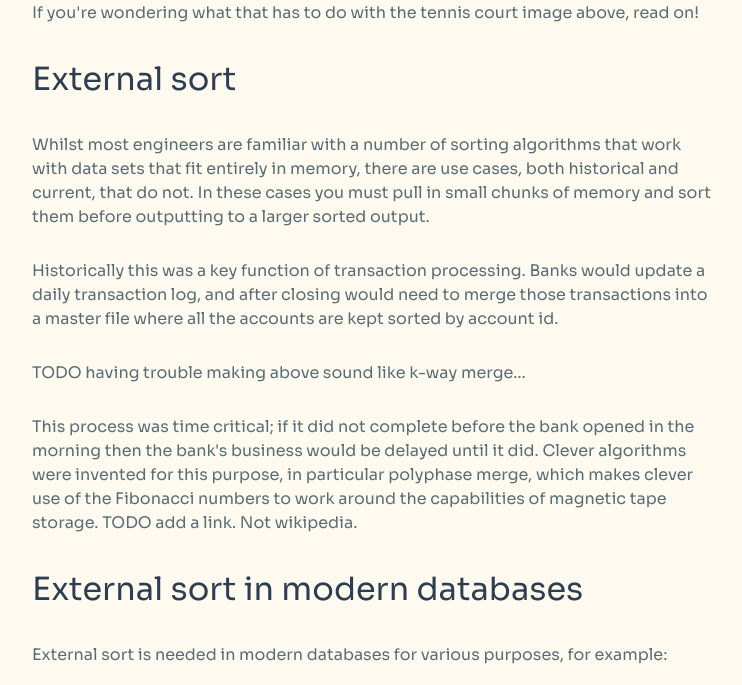
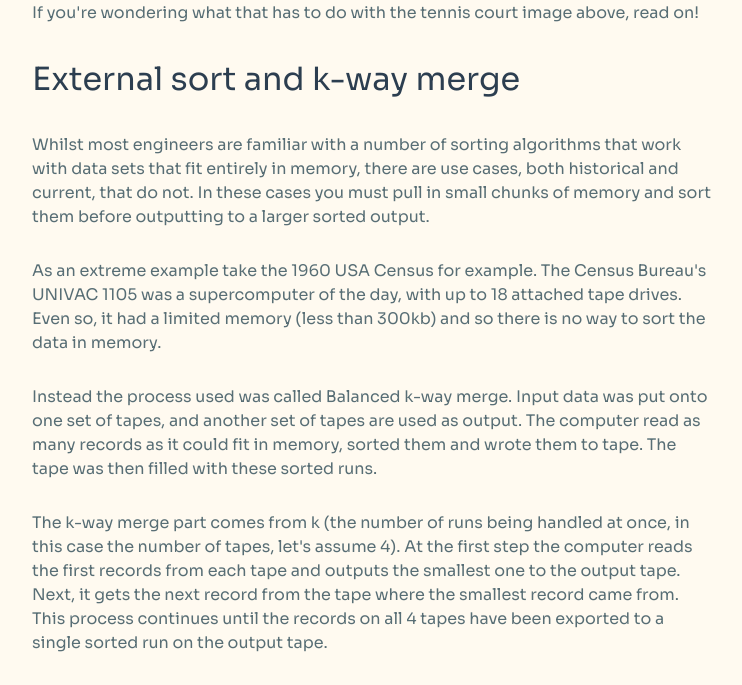
Before and after one commit to justinhj/justinhj.github.io, a Jekyll site: the page built from _posts/2026-01-19-visualizing-k-way-merge.html, in a window 1280 px wide and 1400 px high, scrolled down 1879 px. Shown: the top 685 px of the window, without its empty margins (268-1010 px from the left). Built offline with Jekyll 4.4.1, drawn with Linux system fonts in a browser that asks for light colours; formulas are drawn with MathJax 3; some of the changed text lies outside the part shown; grey boxes are pictures that could not be loaded.

Commit message:
add some images and rework the text

```diff
--- a/_posts/2026-01-19-visualizing-k-way-merge.html
+++ b/_posts/2026-01-19-visualizing-k-way-merge.html
@@ -6,7 +6,7 @@ tags: [algorithms, databases]
 <link rel="stylesheet" type="text/css" href="../../../_orgcss/site.css" />
 <script src="https://cdnjs.cloudflare.com/ajax/libs/mathjax/2.7.0/MathJax.js?config=TeX-AMS_HTML"></script>
 <p>
-<img src="/../images/aleksandr-galichkin-AUae3_x_lDU-unsplash.jpg" alt="alt description" title="da title" />
+<img src="/../images/aleksandr-galichkin-AUae3_x_lDU-unsplash.jpg" alt="aerial view of three empty tennis courts" title="" />
 </p>
 <span>
 Photo by <a href="https://unsplash.com/@axga?utm_source=unsplash&utm_medium=referral&utm_content=creditCopyText">Aleksandr Galichkin</a> on <a href="https://unsplash.com/photos/aerial-view-of-three-empty-tennis-courts-AUae3_x_lDU?utm_source=unsplash&utm_medium=referral&utm_content=creditCopyText">Unsplash</a>
@@ -42,24 +42,26 @@ If you're wondering what that has to do with the tennis court image above, read
 </div>
 </div>
 
-<div id="outline-container-orge56e1ce" class="outline-2">
-<h2 id="orge56e1ce">External sort</h2>
-<div class="outline-text-2" id="text-orge56e1ce">
+<div id="outline-container-orga70713b" class="outline-2">
+<h2 id="orga70713b">External sort and k-way merge</h2>
+<div class="outline-text-2" id="text-orga70713b">
 <p>
 Whilst most engineers are familiar with a number of sorting algorithms that work with data sets that fit entirely in memory, there are use cases, both historical and current, that do not. In these cases you must pull in small chunks of memory and sort them before outputting to a larger sorted output.
 </p>
 
 <p>
-Historically this was a key function of transaction processing. Banks would update a daily transaction log, and after closing would need to merge those transactions into a master file where all the accounts are kept sorted by account id.
+As an extreme example take the 1960 USA Census for example. The Census Bureau's UNIVAC 1105 was a supercomputer of the day, with up to 18 attached tape drives. Even so, it had a limited memory (less than 300kb) and so there is no way to sort the data in memory.
 </p>
 
 <p>
-TODO having trouble making above sound like k-way merge&#x2026;
+Instead the process used was called Balanced k-way merge. Input data was put onto one set of tapes, and another set of tapes are used as output. The computer read as many records as it could fit in memory, sorted them and wrote them to tape. The tape was then filled with these sorted runs.
 </p>
 
 <p>
-This process was time critical; if it did not complete before the bank opened in the morning then the bank's business would be delayed until it did. Clever algorithms were invented for this purpose, in particular polyphase merge, which makes clever use of the Fibonacci numbers to work around the capabilities of magnetic tape storage. TODO add a link. Not wikipedia.
+The k-way merge part comes from k (the number of runs being handled at once, in this case the number of tapes, let's assume 4). At the first step the computer reads the first records from each tape and outputs the smallest one to the output tape. Next, it gets the next record from the tape where the smallest record came from. This process continues until the records on all 4 tapes have been exported to a single sorted run on the output tape.
 </p>
+
+<iframe width="560" height="315" src="https://www.youtube.com/embed/2YnydcjlLPg?si=IKNFMKHE5TMEels4" title="YouTube video player" frameborder="0" allow="accelerometer; autoplay; clipboard-write; encrypted-media; gyroscope; picture-in-picture; web-share" referrerpolicy="strict-origin-when-cross-origin" allowfullscreen></iframe>
 </div>
 </div>
 
@@ -67,7 +69,11 @@ This process was time critical; if it did not complete before the bank opened in
 <h2 id="org7b156e7">External sort in modern databases</h2>
 <div class="outline-text-2" id="text-org7b156e7">
 <p>
-External sort is needed in modern databases for various purposes, for example:
+Modern databases use essentially the same logic. An LSM tree (see next section) flushes "SSTables" (sorted runs) to disk (which are modern "tapes") and then performs a background k-way merge (compaction) to combine them. The physics changed (seek times vs. linear scan), but the math of the k-way merge remains exactly the same.
+</p>
+
+<p>
+External sort is used for various purposes:
 </p>
 
 <table border="2" cellspacing="0" cellpadding="6" rules="groups" frame="hsides">
@@ -115,6 +121,15 @@ External sort is needed in modern databases for various purposes, for example:
 </div>
 </div>
 
+<div id="outline-container-org712f4b8" class="outline-2">
+<h2 id="org712f4b8">LSM trees</h2>
+<div class="outline-text-2" id="text-org712f4b8">
+<p>
+LSM-Trees (Log-Structured Merge-Trees) are a data structure that achieves fast writes by buffering changes in memory and periodically merging them with sorted on-disk tables. I won't go into much detail on them in this post, it's only important to know that the typical implementation requires taking multiple sorted runs of records and merge sorting them into a single sorted run.
+</p>
+</div>
+</div>
+
 <div id="outline-container-orgbeb8019" class="outline-2">
 <h2 id="orgbeb8019">Tigerbeetle</h2>
 <div class="outline-text-2" id="text-orgbeb8019">
@@ -131,7 +146,7 @@ In order to accept new transactions very quickly, Tigerbeetle writes new transac
 </p>
 
 <p>
-The memory buffer has a fixed size and once it is full it becomes an immutable buffer and is flushed to disk. LSM trees store data into internally sorted tables, and these tables are merged into larger ones as you get further down the tree.
+The memory buffer has a fixed size and once it is full it becomes an immutable buffer and is flushed to disk. As noted above, LSM trees store data into internally sorted tables, and these tables are merged into larger ones as you get further down the tree.
 </p>
 
 <p>
@@ -256,7 +271,7 @@ In Knuth (Art of Computer Programming vol3: Searching and Sorting) we find the d
 </p>
 
 <p>
-Quadratic selection (E H Friend, JACM 3, 1956) noted that we can do better by first grouping the sort items into the root of n items. For example sorting 9 items we divide into groups of 3.
+Quadratic selection (E H Friend, JACM 3, 1956) noted that we can do better by first grouping the sort items into groups based on the square root of n. For example, sorting 9 items we divide into groups of 3.
 </p>
 
 <p>
@@ -492,14 +507,10 @@ Analysis.
 </p>
 
 <p>
-With a min-heap the push and pop operations are both \(O(\log_2 k)\) giving a runtime complexity of \(O(k \log n)\).
+With a min-heap the push and pop operations are both \(O(\log_2 k)\) giving a runtime complexity of \(O(n \log k)\).
 </p>
 
-<p>
-because a min-heap is stored in a flat array structure. For example:
-</p>
-
-<pre class="example" id="orgf05b44e">
+<pre class="example" id="orgf362896">
                   a
                   |
       +-----------+-----------+
@@ -512,7 +523,7 @@ d           e           f           g
 </pre>
 
 <p>
-Usually represented in the flat array as follows:
+min-heaps are represented as a flat array. For example the tree above would be stored in memory like this:
 </p>
 
 <table border="2" cellspacing="0" cellpadding="6" rules="groups" frame="hsides">
@@ -581,7 +592,7 @@ Let's see how we can improve.
 In Knuth we see the following diagram of a ping pong tournament. (section 5.2.3, Fig 22). Any sport works here really, the important thing is that when two people or teams compete the idea is that the best one will win. We will be dealing with sorting unchanging records so the analogy is not perfect. If Chris beats Pat on Sunday, he may still lose to Pat on Monday, but we can ignore that for the purposes of the algorithm.
 </p>
 
-<pre class="example" id="org460a924">
+<pre class="example" id="org7461ec9">
                   Chris (Champion)
                       |
           +-----------+-----------+
@@ -610,11 +621,14 @@ Well all we know is that Pat beat all the opponents on her side of the tree, but
 </p>
 
 <p>
-TODO insert a picture of Alice or something
+<img src="/../images/pure-julia-E4fNq7wYE2w-unsplash.jpg" alt="book image of a page from alice in wonderland" title="" />
 </p>
+<span>
+Photo by <a href="https://unsplash.com/@purejulia?utm_source=unsplash&utm_medium=referral&utm_content=creditCopyText">pure julia</a> on <a href="https://unsplash.com/photos/white-book-page-with-man-and-woman-print-E4fNq7wYE2w?utm_source=unsplash&utm_medium=referral&utm_content=creditCopyText">Unsplash</a>
+</span>
 
 <p>
-It is here that we take an interesting digression into Tennis Tournaments and why they are not particularly fair to 2nd place and beyond.
+It is here that we take an interesting digression into Tennis Tournaments and whilst they are fair to the winner, they are not quite so fair when it comes to picking the runner up, third place and so on.
 </p>
 
 <p>
@@ -638,7 +652,11 @@ If you want to read more about this I found an excellent blog post which include
 </p>
 
 <p>
-For the tree of winners algorithm we will work slightly differently. Our job is to continously replay the tournament by removing the winner and bringing in a new candidate from winners run.
+Whilst the idea was good, it did not catch on because tournaments would take a variable amount of time depending on who won which games, and it's a bit more complex for the audience to follow. Besides, modern day tournaments use the seeding system which avoids top players playing each other in the early stages.
+</p>
+
+<p>
+For the tree of winners algorithm we will work slightly differently. Our job is to continuously replay the tournament by removing the winner and bringing in a new candidate from winners run.
 </p>
 
 <p>
@@ -657,7 +675,7 @@ To make this more concrete as a sort lets change the players to their numeric va
 Step 1 we remove 1 and output it as the first element.
 </p>
 
-<pre class="example" id="org6622a50">
+<pre class="example" id="orgb3af9c0">
 Sort output: 1
                     1 (Champion)
                         |
@@ -678,7 +696,7 @@ Sort output: 1
 In step 2 we remove 1 from the tournament in preparation to replay without them.
 </p>
 
-<pre class="example" id="org24ea2f9">
+<pre class="example" id="org22275b7">
 Sort output: 1,2
                         2 (Champion)
                         |
@@ -703,7 +721,7 @@ We started at the bottom of the tree, 4 has nobody to play so it moves up, 2 bea
 Now we remove 2. Replaying from the bottom gives the tree below and we output the 3.
 </p>
 
-<pre class="example" id="org16fd49a">
+<pre class="example" id="orgca027b1">
 Sort output: 1,2,3
                         3 (Champion)
                         |
@@ -854,7 +872,7 @@ Thanks for reading, please contact me using the email and social links above wit
 </p>
 
 <p>
-&copy;2026 Justin Heyes-Jones. All Rights Reserved
+©2026 Justin Heyes-Jones. All Rights Reserved
 </p>
 </div>
 </div>
```
Also changed, not shown: other parts of _posts/2026-01-19-visualizing-k-way-merge.html (+4 -4 lines), org/posts/2026-01-19-visualizing-k-way-merge.org (+14 -5 lines), 3 other files.
